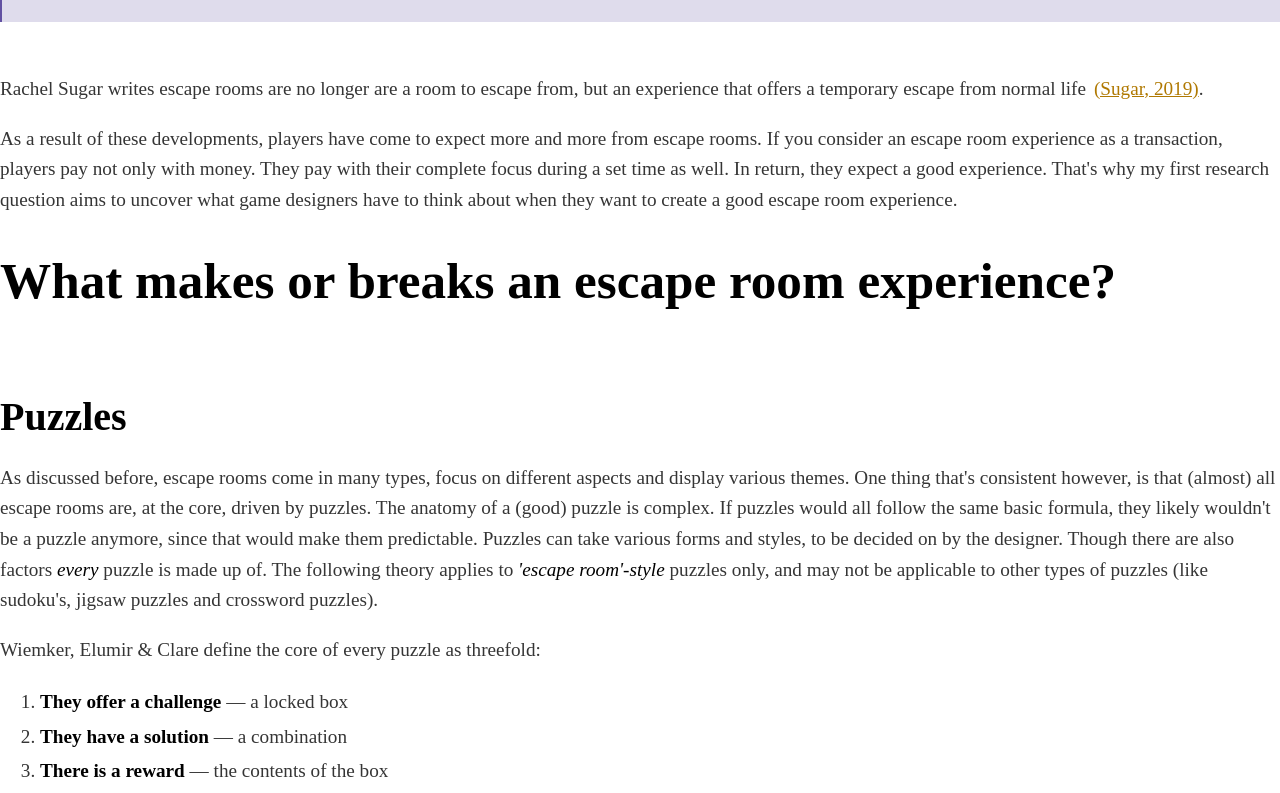
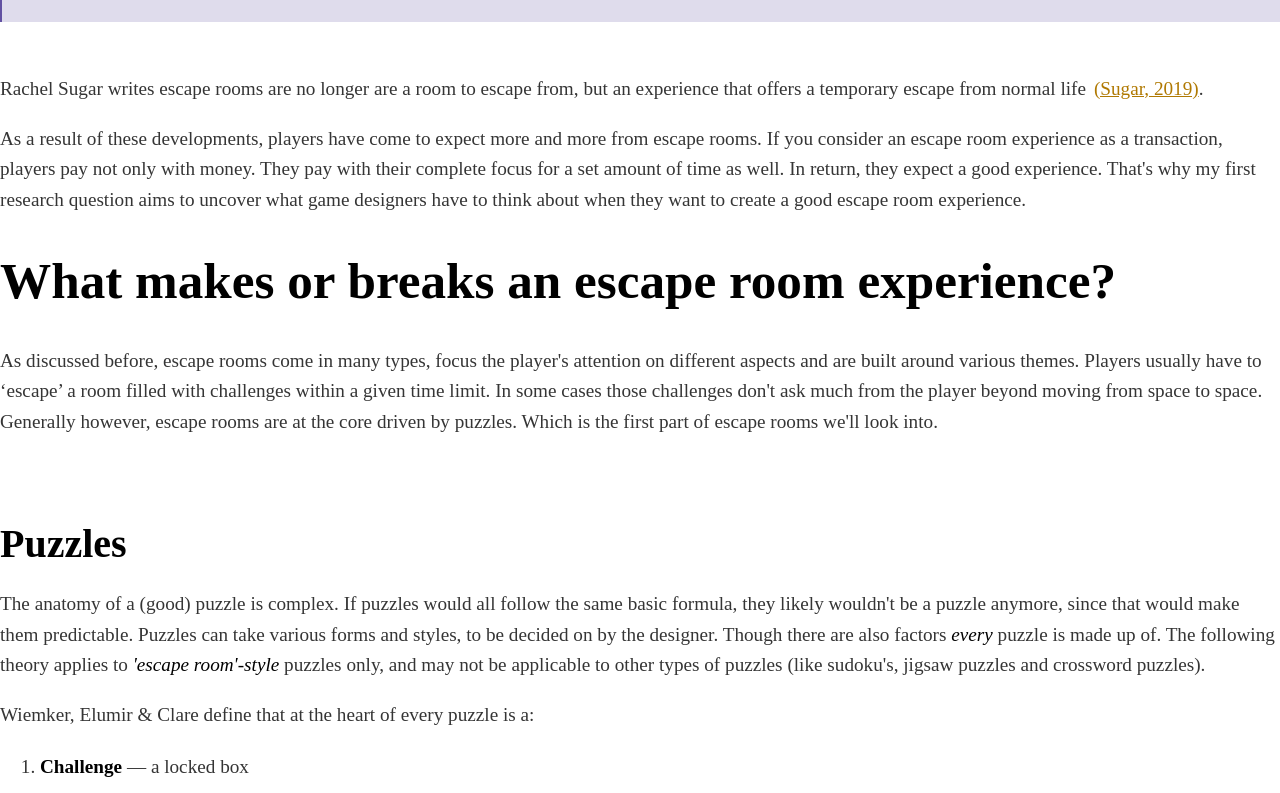
Before and after one commit to nwesthoff/irp-dynamic-difficulty, a Next.js app: page /chapters/literature-basics in a window 1280 px wide. Shown: the part 740-1533 px from the top of the page. Built offline with nearby package versions, Linux system fonts and the light colour scheme.

Commit message:
📝 Update literature

```diff
--- a/pages/chapters/literature-basics.mdx
+++ b/pages/chapters/literature-basics.mdx
@@ -30,19 +30,21 @@ Victor notes they have become an umbrella term for entertainment featuring cinem
 
 Rachel Sugar writes escape rooms are no longer are a room to escape from, but an experience that offers a temporary escape from normal life <Citation id="sugar_2019_the" />.
 
-As a result of these developments, players have come to expect more and more from escape rooms. If you consider an escape room experience as a transaction, players pay not only with money. They pay with their complete focus during a set time as well. In return, they expect a good experience. That's why my first research question aims to uncover what game designers have to think about when they want to create a good escape room experience.
+As a result of these developments, players have come to expect more and more from escape rooms. If you consider an escape room experience as a transaction, players pay not only with money. They pay with their complete focus for a set amount of time as well. In return, they expect a good experience. That's why my first research question aims to uncover what game designers have to think about when they want to create a good escape room experience.
 
 # What makes or breaks an escape room experience?
 
+As discussed before, escape rooms come in many types, focus the player's attention on different aspects and are built around various themes. Players usually have to ‘escape’ a room filled with challenges within a given time limit. In some cases those challenges don't ask much from the player beyond moving from space to space. Generally however, escape rooms are at the core driven by puzzles. Which is the first part of escape rooms we'll look into.
+
 ## Puzzles
 
-As discussed before, escape rooms come in many types, focus on different aspects and display various themes. One thing that's consistent however, is that (almost) all escape rooms are, at the core, driven by puzzles. The anatomy of a (good) puzzle is complex. If puzzles would all follow the same basic formula, they likely wouldn't be a puzzle anymore, since that would make them predictable. Puzzles can take various forms and styles, to be decided on by the designer. Though there are also factors _every_ puzzle is made up of. The following theory applies to _'escape room'-style_ puzzles only, and may not be applicable to other types of puzzles (like sudoku's, jigsaw puzzles and crossword puzzles).
+The anatomy of a (good) puzzle is complex. If puzzles would all follow the same basic formula, they likely wouldn't be a puzzle anymore, since that would make them predictable. Puzzles can take various forms and styles, to be decided on by the designer. Though there are also factors _every_ puzzle is made up of. The following theory applies to _'escape room'-style_ puzzles only, and may not be applicable to other types of puzzles (like sudoku's, jigsaw puzzles and crossword puzzles).
 
-Wiemker, Elumir & Clare define the core of every puzzle as threefold:
+Wiemker, Elumir & Clare define that at the heart of every puzzle is a:
 
-1. **They offer a challenge** — a locked box
-2. **They have a solution** — a combination
-3. **There is a reward** — the contents of the box
+1. **Challenge** — a locked box
+2. **Solution** — a combination
+3. **Reward** — the contents of the box
 
 ![/img/puzzle-composition.png](/img/puzzle-composition.png "Wiemker, Elumir & Clare's basic puzzle composition")
 
@@ -249,6 +251,12 @@ Purely from a theoretical point of view, immersion and escape rooms don't get al
 
 ## Cohesion
 
+Scott Nicholson, a Professor of Game Design and Development at Wilfrid Laurier University. With his paper *"Ask Why", h*e pleads for the consistency of escape games, based on knowledge from the video game industry. He says video games have seen a debate between Narratologists, who argued that games's primary focus is storytelling and Ludologists. The latter focusing on games as a set of mechanisms and inviting play. Within this context, the debate has moved focus to better integrate the two <Citation id="nicholson_2016_ask" />. Nicholson argues one solution has been to put 'the experience' first, but describes it as some imaginary goal. As an experience designer, I subscribe to Peter Benz's definition of an experience <Citation id="benz_2015_experience" />. It develops where a variety of objects, interactions, spaces and information come together. In that regard, it's something that grows, not something that can be forced.
+
+Fortunately, Nicholson makes up by example <Citation id="nicholson_2016_ask" hideAuthor />. He cites the concept of _Narrative Architecture_, which is commonly used by the theme park industry to create immersive experiences. Its goal is to embed game mechanisms (challenges, puzzles, etc.) in a larger world. Instead using a story as a shiny coat of paint, the story is woven into the space players explore. Within the realm of (escape) games, the narrative as such, will only progress as players clear challenges. They provide touch points
+
+We've already established this isn't an easy problem to solve due to the nature of escape rooms. However, Nicholson provides a strategy to achieve a consistent narrative architecture. He writes escape room designers should ask _why_ continuously, as they design an experience. He argues each puzzle, task and item should be there for a reason. And that it should be consistent with the the red thread throughout the room.
+
 ### The language of puzzles
 
 Mark Brown <Citation id="brown_2016_how" hideAuthor /> explains how Jonathan Blow, a well-regarded indie-game developer, designs puzzles. His approach makes , since it has several results on the final interaction.
@@ -371,9 +379,11 @@ Schell <Citation id="schell_2019_the" hideAuthor /> states it's hard to overlook
 
 # How might we alter escape games based on players?
 
+Previously, we examined the parts every escape room has to do well. And we have established a theoretical understanding of the way players think. To understand what experience players desire, and how we should tailor the experience to them, we have to understand how they feel during play.
+
 ## Measuring the Player's Gameplay Experience
 
-To understand what experience players desire, and how we should tailor the experience to them, we have to understand how they feel during play. There have been several attempts at online measurement of a players' gameplay experience. That is, measuring it _while_ they play, in real-time.
+There have been several attempts at online measurement of a players' gameplay experience. That is, measuring it _while_ they play, in real-time.
 
 ### Physiological measurement
 
```
